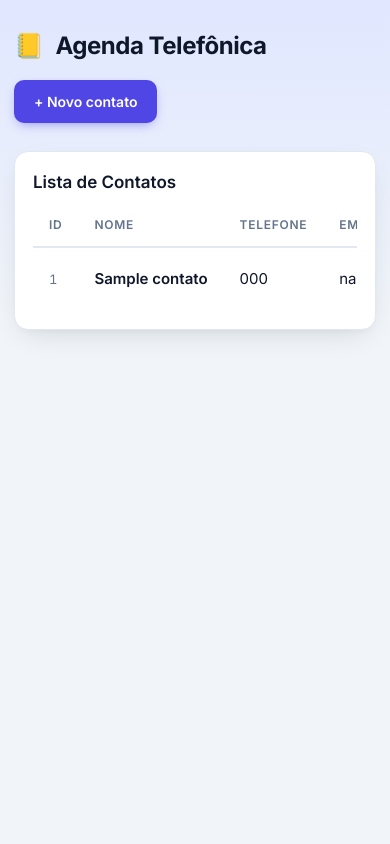
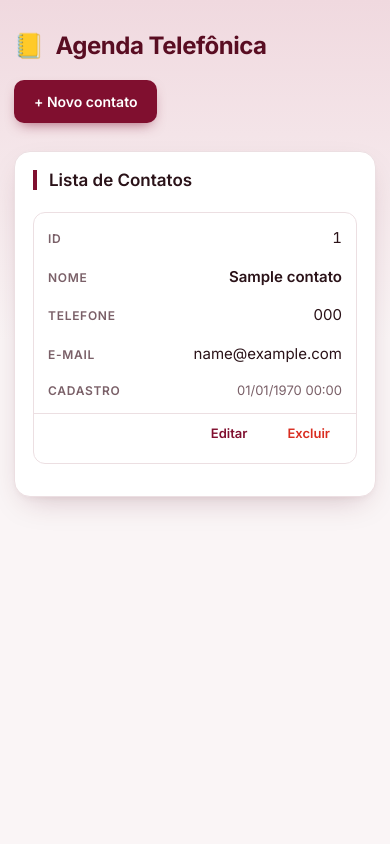
Before and after one commit to Kauavs/POO-em-PHP-com-CRUD-de-contatos, a PHP site: template views/listar.php in a window 390 px wide. Run offline with PHP 8.4, Linux system fonts and the light colour scheme; the template is opened without the code that fills it: most values are stand-ins (such as "Sample title", 1, 10 or a date in 2020).

Commit message:
mudança geral no css

```diff
--- a/controller/contatoController.php
+++ b/controller/contatoController.php
@@ -10,7 +10,7 @@ class ContatoController {
 
     public function index(): void {
         $contatos = $this->repo->listar();
-        require 'listar.php';
+        require __DIR__ . '/../views/listar.php';
 
     }
     public function novo(): void {
@@ -123,7 +123,7 @@ class ContatoController {
 
         // Prepara as variáveis do formulário e carrega a view
         private function mostrarFormulario(string $titulo, string $acao, string $botao, array $dados, array $erros): void {
-            require __DIR__ . '/form.php';
+            require __DIR__ . '/../views/form.php';
         }
 
         // Exclui o contato e volta para a lista (só aceita POST)
--- a/css/estilo.css
+++ b/css/estilo.css
@@ -1,52 +1,52 @@
 /* ==========================================================
-   Agenda Telefônica - estilo.css
+   Agenda Telefônica - estilo.css (tema bordô)
    ========================================================== */
 
    @import url('https://fonts.googleapis.com/css2?family=Inter:wght@400;500;600;700&display=swap');
 
    /* ---------- Cores e medidas (mude aqui para mudar o tema todo) ---------- */
    :root {
-    --primaria: #4f46e5;
-    --primaria-escura: #4338ca;
-    --primaria-suave: #eef2ff;
-    --botao: #4f46e5;
-    --botao-hover: #4338ca;
-    --perigo: #dc2626;
-    --perigo-suave: #fef2f2;
+       --primaria: #800f2f;
+       --primaria-escura: #590d22;
+       --primaria-suave: #fbeef1;
+       --botao: #800f2f;
+       --botao-hover: #610c24;
+       --perigo: #d92d20;
+       --perigo-suave: #fef3f2;
 
-    --fundo: #f1f5f9;
-    --fundo-topo: #e0e7ff;
+       --fundo: #faf5f6;
+       --fundo-topo: #f0d9df;
        --cartao: #ffffff;
-    --texto: #0f172a;
-    --texto-suave: #64748b;
-    --borda: #e2e8f0;
-    --linha-hover: #f8fafc;
+       --texto: #2a1218;
+       --texto-suave: #7a6068;
+       --borda: #ecdfe2;
+       --linha-hover: #fcf7f8;
 
-    --raio: 14px;
-    --sombra: 0 10px 30px -10px rgba(15, 23, 42, 0.15),
-              0 4px 10px -6px rgba(15, 23, 42, 0.08);
+       --raio: 16px;
+       --sombra: 0 12px 32px -12px rgba(89, 13, 34, 0.25),
+                 0 4px 10px -6px rgba(89, 13, 34, 0.12);
    }
 
    /* Tema escuro automático, se o sistema do usuário estiver no modo escuro */
    @media (prefers-color-scheme: dark) {
        :root {
-        --primaria: #818cf8;
-        --primaria-escura: #6366f1;
-        --primaria-suave: #1e1b4b;
-        --botao: #6366f1;
-        --botao-hover: #4f46e5;
+           --primaria: #e07a94;
+           --primaria-escura: #c85a77;
+           --primaria-suave: #3a1420;
+           --botao: #a3173f;
+           --botao-hover: #8a1236;
            --perigo: #f87171;
-        --perigo-suave: #450a0a;
+           --perigo-suave: #4a1414;
 
-        --fundo: #0b1120;
-        --fundo-topo: #1e1b4b;
-        --cartao: #131c31;
-        --texto: #e2e8f0;
-        --texto-suave: #94a3b8;
-        --borda: #243049;
-        --linha-hover: #18233d;
+           --fundo: #14090c;
+           --fundo-topo: #2d0f1a;
+           --cartao: #1f1115;
+           --texto: #f3e4e8;
+           --texto-suave: #b79aa3;
+           --borda: #3a2229;
+           --linha-hover: #28161c;
 
-        --sombra: 0 10px 30px -10px rgba(0, 0, 0, 0.6);
+           --sombra: 0 12px 32px -12px rgba(0, 0, 0, 0.7);
        }
    }
 
@@ -64,11 +64,11 @@ body {
        font-size: 15px;
        line-height: 1.5;
        color: var(--texto);
-    background: linear-gradient(180deg, var(--fundo-topo) 0, var(--fundo) 320px) no-repeat, var(--fundo);
+       background: linear-gradient(180deg, var(--fundo-topo) 0, var(--fundo) 340px) no-repeat, var(--fundo);
    }
 
    .container {
-    max-width: 980px;
+       max-width: 1040px;
        margin: 0 auto;
        padding: 48px 20px 64px;
    }
@@ -89,9 +89,17 @@ body {
    h1,
    .titulo {
        margin: 0;
+       color: var(--primaria-escura);
        font-size: 30px;
        font-weight: 700;
        letter-spacing: -0.02em;
+   }
+
+   @media (prefers-color-scheme: dark) {
+       h1,
+       .titulo {
+           color: var(--texto);
+       }
    }
 
    .topo h1::before,
@@ -107,12 +115,16 @@ h1,
        border-radius: var(--raio);
        box-shadow: var(--sombra);
        padding: 28px;
+       overflow-x: auto; /* segurança: se algo ficar largo demais, rola dentro do cartão em vez de vazar */
    }
 
    .cartao h2 {
-    margin: 0 0 20px;
+       margin: 0 0 22px;
+       padding-left: 12px;
+       border-left: 4px solid var(--primaria);
        font-size: 17px;
        font-weight: 600;
+       line-height: 1.2;
    }
 
    /* ---------- Botões ---------- */
@@ -130,8 +142,8 @@ h1,
        font-weight: 600;
        text-decoration: none;
        cursor: pointer;
-    transition: background 0.15s ease, transform 0.15s ease, box-shadow 0.15s ease;
-    box-shadow: 0 4px 12px -4px rgba(79, 70, 229, 0.6);
+       transition: background 0.15s ease, transform 0.15s ease;
+       box-shadow: 0 6px 14px -6px rgba(128, 15, 47, 0.7);
    }
 
    .btn:hover {
@@ -173,8 +185,8 @@ h1,
    }
 
    .tabela th {
-    padding: 0 16px 12px;
-    border-bottom: 2px solid var(--borda);
+       padding: 0 12px 12px;
+       border-bottom: 2px solid var(--primaria);
        color: var(--texto-suave);
        font-size: 12px;
        font-weight: 600;
@@ -185,7 +197,7 @@ h1,
    }
 
    .tabela td {
-    padding: 16px;
+       padding: 14px 12px;
        border-bottom: 1px solid var(--borda);
        vertical-align: middle;
    }
@@ -204,31 +216,43 @@ h1,
 
    /* coluna 1: ID */
    .tabela td:first-child {
-    width: 56px;
+       width: 48px;
        color: var(--texto-suave);
        font-size: 13px;
        font-variant-numeric: tabular-nums;
    }
 
-/* coluna 2: nome */
+   /* coluna 2 (nome) e coluna 4 (e-mail): quebram em várias linhas quando forem longos,
+      em vez de empurrar os botões para fora do cartão */
+   .tabela td:nth-child(2),
+   .tabela td:nth-child(4) {
+       overflow-wrap: anywhere;
+       word-break: break-word;
+   }
+
    .tabela td:nth-child(2) {
+       min-width: 140px;
        font-weight: 600;
    }
 
-/* coluna 3: telefone (não quebra o número em duas linhas) */
+   .tabela td:nth-child(4) {
+       min-width: 120px;
+   }
+
+   /* coluna 3: telefone (um número nunca é cortado no meio) */
    .tabela td:nth-child(3) {
        white-space: nowrap;
    }
 
-/* coluna 5: data de cadastro */
+   /* coluna 5: data de cadastro (pode quebrar em duas linhas: data / hora) */
    .tabela td:nth-child(5) {
+       width: 96px;
        color: var(--texto-suave);
        font-size: 13px;
-    white-space: nowrap;
    }
 
    /* célula vazia (ex.: contato sem e-mail) mostra um traço */
-.tabela td:empty::before {
+   .tabela td:empty::after {
        content: '—';
        color: var(--texto-suave);
    }
@@ -237,6 +261,17 @@ h1,
    .acoes {
        white-space: nowrap;
        text-align: right;
+   }
+
+   /* título "Ações" alinhado à direita, bem em cima dos botões */
+   .tabela th:last-child {
+       padding-right: 24px;
+       text-align: right;
+   }
+
+   .form-excluir {
+       display: inline;
+       margin: 0;
    }
 
    .acao {
@@ -248,6 +283,13 @@ h1,
        font-weight: 600;
        text-decoration: none;
        transition: background 0.15s ease;
+   }
+
+   button.acao {
+       border: none;
+       background: transparent;
+       font-family: inherit;
+       cursor: pointer;
    }
 
    .acao:hover {
@@ -331,8 +373,8 @@ h1,
        margin-top: 28px;
    }
 
-/* ---------- Celular ---------- */
-@media (max-width: 640px) {
+   /* ---------- Telas médias e celular: cada contato vira um cartãozinho ---------- */
+   @media (max-width: 760px) {
        .container {
            padding: 28px 14px 48px;
        }
@@ -350,22 +392,80 @@ h1,
        .cartao {
            padding: 18px;
        }
-
-    /* tabela rola para o lado em telas pequenas */
-    .tabela {
-        display: block;
-        overflow-x: auto;
-        white-space: nowrap;
-    }
-    .form-excluir {
-        display: inline;
-        margin: 0;
    }
 
-    button.acao {
-        border: none;
+   /* Abaixo de 900px a tabela não cabe mais: cada contato vira um cartãozinho */
+   @media (max-width: 900px) {
+       .tabela,
+       .tabela tbody,
+       .tabela tr,
+       .tabela td {
+           display: block;
+           width: 100%;
+       }
+
+       .tabela thead {
+           display: none;
+       }
+
+       .tabela tr {
+           margin-bottom: 14px;
+           padding: 6px 0;
+           border: 1px solid var(--borda);
+           border-radius: 12px;
+       }
+
+       .tabela tbody tr:hover td {
            background: transparent;
-        font-family: inherit;
-        cursor: pointer;
+       }
+
+       .tabela td,
+       .tabela td:first-child,
+       .tabela td:nth-child(2),
+       .tabela td:nth-child(4),
+       .tabela td:nth-child(5) {
+           display: flex;
+           align-items: baseline;
+           justify-content: space-between;
+           gap: 16px;
+           width: 100%;
+           min-width: 0;
+           padding: 8px 14px;
+           border-bottom: none;
+           color: var(--texto);
+           font-size: 15px;
+           text-align: right;
+       }
+
+       .tabela td:nth-child(5) {
+           color: var(--texto-suave);
+           font-size: 13px;
+       }
+
+       /* rótulo de cada campo, escrito só pelo CSS */
+       .tabela td::before {
+           flex-shrink: 0;
+           color: var(--texto-suave);
+           font-size: 12px;
+           font-weight: 600;
+           letter-spacing: 0.06em;
+           text-transform: uppercase;
+       }
+
+       .tabela td:nth-child(1)::before { content: 'ID'; }
+       .tabela td:nth-child(2)::before { content: 'Nome'; }
+       .tabela td:nth-child(3)::before { content: 'Telefone'; }
+       .tabela td:nth-child(4)::before { content: 'E-mail'; }
+       .tabela td:nth-child(5)::before { content: 'Cadastro'; }
+
+       .tabela td.acoes {
+           justify-content: flex-end;
+           padding-top: 4px;
+           border-top: 1px solid var(--borda);
+           margin-top: 4px;
+       }
+
+       .tabela td.acoes::before {
+           content: none;
        }
    }
```
Also changed, not shown: index.php (+5 -5 lines), models/contato.php (+16 -3 lines). Lines whose indentation alone changed are shown as unchanged.
